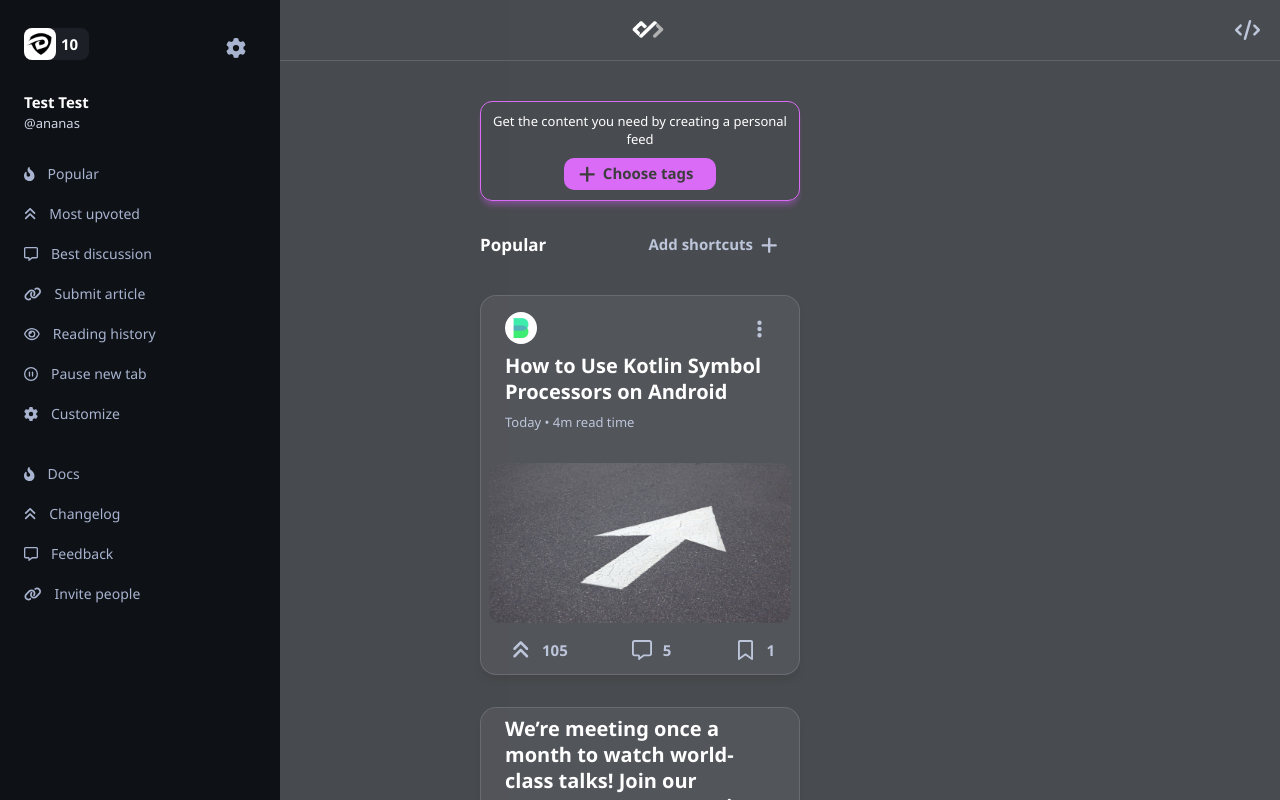
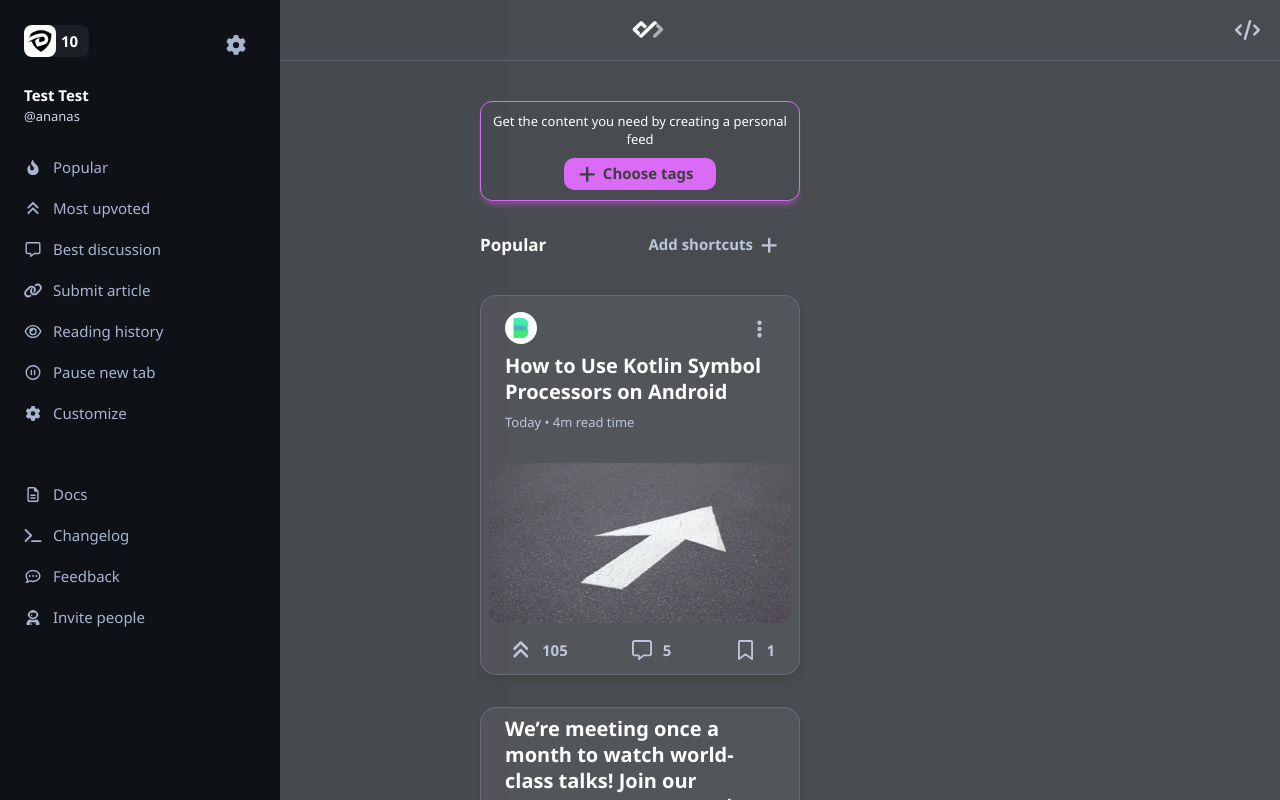
Before and after one commit to littlenines/daily-dev, a Vue app: page / in a window 1280 px wide. Shown: the top 800 px of the page. Built offline with nearby package versions, Linux system fonts and the light colour scheme.

Commit message:
add dynamic navbar

```diff
--- /dev/null
+++ b/navigation-bottom.json
@@ -0,0 +1,18 @@
+[
+    {
+        "icon": "fa-regular fa-file-lines",
+        "title": "Docs"
+    },
+    {
+        "icon": "fa-solid fa-terminal",
+        "title": "Changelog"
+    },
+    {
+        "icon": "fa-regular fa-comment-dots",
+        "title": "Feedback"
+    },
+    {
+        "icon": "fa-solid fa-user-astronaut",
+        "title": "Invite people"
+    }
+]
--- /dev/null
+++ b/navigation-top.json
@@ -0,0 +1,30 @@
+[
+    {
+        "icon": "fa-solid fa-fire-flame-curved",
+        "title": "Popular"
+    },
+    {
+        "icon": "fa-solid fa-angles-up",
+        "title": "Most upvoted"
+    },
+    {
+        "icon": "fa-regular fa-message",
+        "title": "Best discussion"
+    },
+    {
+        "icon": "fa-solid fa-link",
+        "title": "Submit article"
+    },
+    {
+        "icon": "fa-regular fa-eye",
+        "title": "Reading history"
+    },
+    {
+        "icon": "fa-regular fa-circle-pause",
+        "title": "Pause new tab"
+    },
+    {
+        "icon": "fa-solid fa-gear",
+        "title": "Customize"
+    }
+]
--- a/src/views/HomeView.vue
+++ b/src/views/HomeView.vue
@@ -17,22 +17,23 @@
         </div>
         <div class="navigation-discussion">
           <ul>
-        <li><a href="/" class="discussion-link"><font-awesome-icon icon="fa-solid fa-fire-flame-curved" class="icon-divider"/><p>Popular</p></a></li>
-        <li><a href="/" class="discussion-link"><font-awesome-icon icon="fa-solid fa-angles-up" class="icon-divider"/><p>Most upvoted</p></a></li>
-        <li><a href="/" class="discussion-link"><font-awesome-icon icon="fa-regular fa-message" class="icon-divider"/><p>Best discussion</p></a></li>
-        <li><a href="/" class="discussion-link"><font-awesome-icon icon="fa-solid fa-link" class="icon-divider"/><p>Submit article</p></a></li>
-        <li><a href="/" class="discussion-link"><font-awesome-icon icon="fa-regular fa-eye" class="icon-divider"/><p>Reading history</p></a></li>
-        <li><a href="/" class="discussion-link"><font-awesome-icon icon="fa-regular fa-circle-pause" class="icon-divider"/><p>Pause new tab</p></a></li>
-        <li><a href="/" class="discussion-link"><font-awesome-icon icon="fa-solid fa-gear" class="icon-divider"/><p>Customize</p></a></li>
+            <li v-for="(item, index) in navTop" :key="index">
+              <a href="/" class="discussion-link">
+                <font-awesome-icon :icon="item.icon" class="icon-divider"/>
+                <p>{{ item.title }}</p>
+              </a>
+            </li>
           </ul>
         </div>
 
         <div class="navigation-footer">
            <ul>
-        <li><a href="/" class="discussion-link"> <font-awesome-icon icon="fa-solid fa-fire-flame-curved" class="icon-divider"/><p>Docs</p></a></li>
-        <li><a href="/" class="discussion-link"> <font-awesome-icon icon="fa-solid fa-angles-up" class="icon-divider"/><p>Changelog</p></a></li>
-        <li><a href="/" class="discussion-link"> <font-awesome-icon icon="fa-regular fa-message" class="icon-divider"/><p>Feedback</p></a></li>
-        <li><a href="/" class="discussion-link"> <font-awesome-icon icon="fa-solid fa-link" class="icon-divider"/><p>Invite people</p></a></li>
+            <li v-for="(item, index) in navBottom" :key="index">
+              <a href="/" class="discussion-link">
+                <font-awesome-icon :icon="item.icon" class="icon-divider"/>
+                <p>{{ item.title }}</p>
+              </a>
+            </li>
           </ul>
         </div>
       </nav>
@@ -56,7 +57,7 @@
         </DevButton>
       </div>
 
-      <div v-for="(card, index) in cards" :key="index">
+      <div v-for="(card, index) in cards" :key="index" class="card-space">
         <a href="/">
           <DevCard :image="card.image"
                    :title="card.title"
@@ -67,8 +68,7 @@
                    :iconMiddle="card.iconMiddle"
                    :iconEnd="card.iconEnd"
                    :promoted="card.promoted"
-                   :iconLabel="card.icoLabel"
-                   class="card-space"/>
+                   :iconLabel="card.icoLabel" />
         </a>
       </div>
     </div>
@@ -77,9 +77,12 @@
 
 <script>
 // @ is an alias to /src
+import cards from '../../cards.json'
+import navTop from '../../navigation-top.json'
+import navBottom from '../../navigation-bottom.json'
+
+import DevCard from '@/components/DevCard.vue'
 import DevButton from '@/components/DevButton.vue'
-import DevCard from '@/components/DevCard.vue'
-import cards from '../../cards.json'
 
 export default {
   name: 'HomeView',
@@ -90,6 +93,8 @@ export default {
   data () {
     return {
       cards,
+      navTop,
+      navBottom,
       large: 'lg',
       medium: 'md',
       largeTwo: '2x',
@@ -126,12 +131,12 @@ export default {
   background-color: $background-primary;
 
   &-wrapper {
-    padding: 2.8rem 2.4rem 2rem;
+    padding: 2.5rem 2.4rem 2rem;
   }
 
   &-header {
     display: flex;
-    margin-bottom: 2.4rem;
+    margin-bottom: 2rem;
     justify-content: space-between;
 
     &-user {
@@ -176,12 +181,11 @@ export default {
 }
 
 .navigation-discussion {
-  margin-bottom: 2rem;
-  text-align: left;
+  margin-bottom: 4rem;
 }
 
 li {
-    padding: 1.3rem 2.4rem;
+  padding: 1.3rem;
 
   &:hover {
     background-color: $background-active;
@@ -193,13 +197,13 @@ export default {
 }
 
 .discussion-link{
-    font-size: 1.4rem;
+  display: flex;
+  font-size: 1.5rem;
   color: $label-tertiary;
-    display: flex;
 }
 
 .icon-divider {
-    padding-right: 1.3rem;
+  width: 4rem;
 }
 
 .main {
@@ -212,10 +216,10 @@ export default {
   padding: 1rem;
   flex-wrap: wrap;
   border-radius: 1.2rem;
+  margin-bottom: 2.4rem;
   justify-content: center;
-    margin-bottom: 2.4rem;
+  box-shadow: $default-shadow;
   border: 1px solid $button-default;
-    box-shadow: $default-shadow;
 }
 
 .tag-card-title {
@@ -236,9 +240,9 @@ export default {
 .popular-title {
   flex: 1;
   color: $white;
+  font-weight: 700;
   font-size: 1.7rem;
   line-height: 2.4rem;
-    font-weight: 700;
 }
 
 .card-space {
```
Also changed, not shown: src/main.js (+11 -1 lines). Lines whose indentation alone changed are shown as unchanged.
